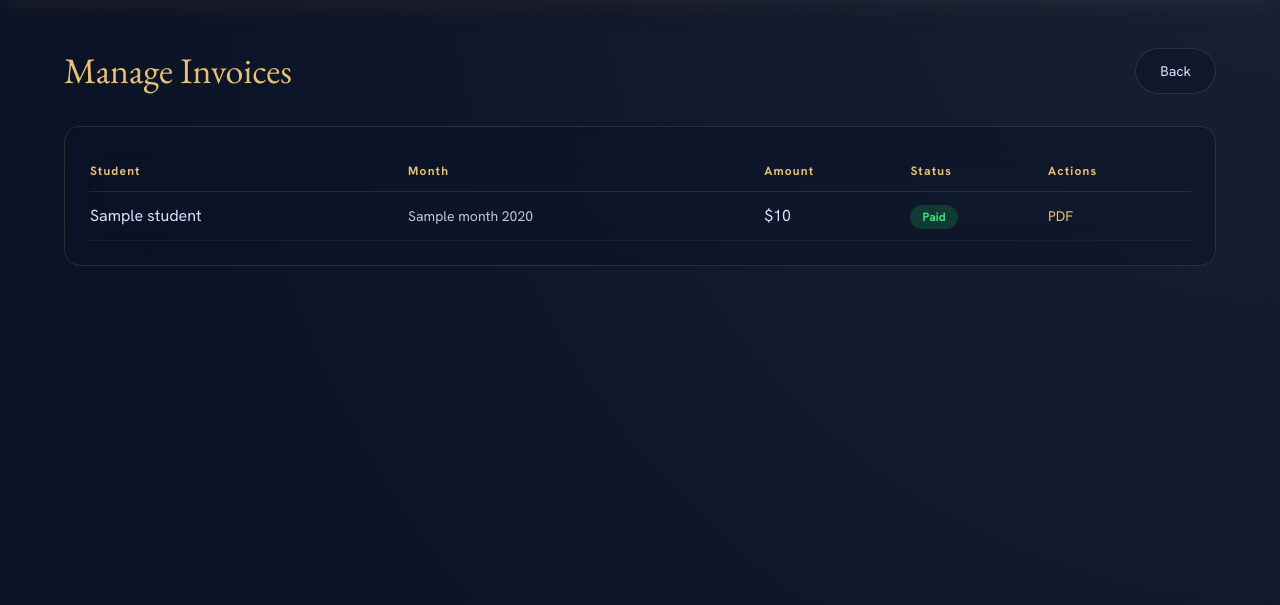
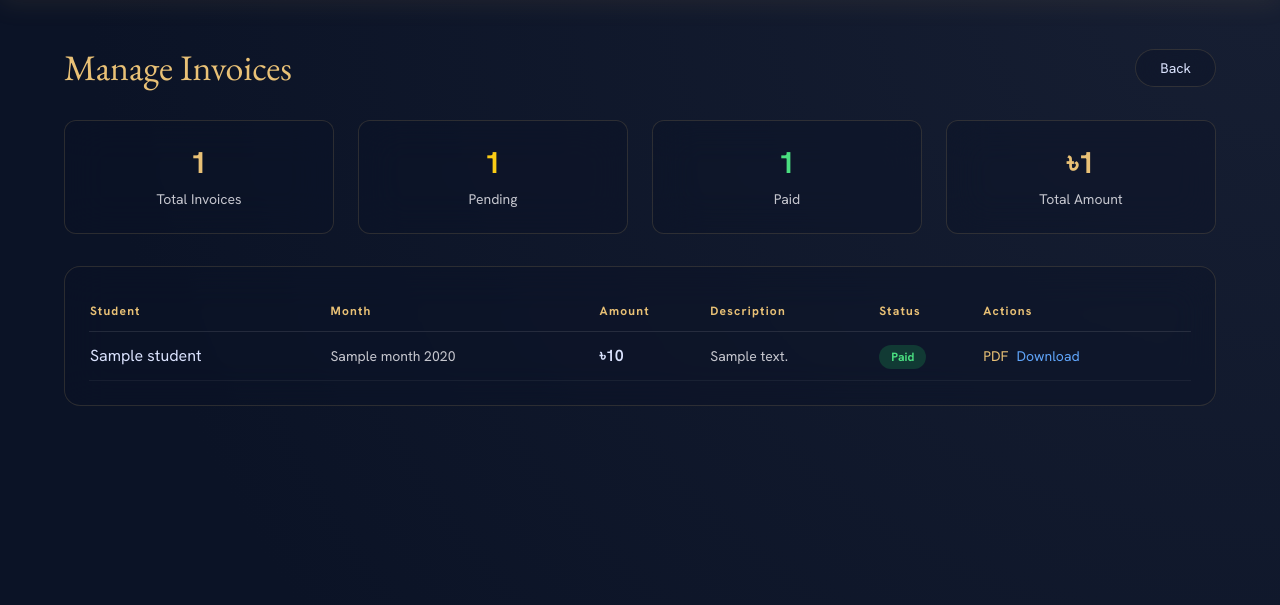
Before and after one commit to taw-ssif26/WhiteCollar, a Django app: template core/templates/core/invoice_manage.html in a window 1280 px wide. Shown: the part 80-685 px from the top of the page. Run offline with Django 5.2, Linux system fonts and the light colour scheme; the template is opened without the code that fills it: most values are stand-ins (such as "Sample title", 1, 10 or a date in 2020); some libraries are stand-ins or nearby versions.

Commit message:
Update invoice_manage.html

```diff
--- a/core/templates/core/invoice_manage.html
+++ b/core/templates/core/invoice_manage.html
@@ -6,7 +6,27 @@
 <div class="min-h-screen py-12 px-4 md:px-12 lg:px-16 max-w-7xl mx-auto">
     <div class="flex flex-col md:flex-row md:items-center md:justify-between gap-4 mb-8">
         <h1 class="font-display-lg text-3xl md:text-4xl text-secondary font-['EB_Garamond']">Manage Invoices</h1>
-        <a href="{% url 'admin_dashboard' %}" class="glass-card px-6 py-3 rounded-full text-sm hover:border-secondary transition-all">Back</a>
+        <a href="{% url 'admin_dashboard' %}" class="glass-card px-6 py-2 rounded-full text-sm hover:border-secondary transition-all">Back</a>
+    </div>
+
+    <!-- Summary Stats -->
+    <div class="grid grid-cols-1 sm:grid-cols-2 lg:grid-cols-4 gap-6 mb-8">
+        <div class="glass-card p-6 rounded-xl text-center">
+            <div class="text-3xl text-secondary font-bold">{{ invoices.count }}</div>
+            <div class="text-on-surface-variant text-sm mt-2">Total Invoices</div>
+        </div>
+        <div class="glass-card p-6 rounded-xl text-center">
+            <div class="text-3xl text-yellow-400 font-bold">{{ invoices|length }}</div>
+            <div class="text-on-surface-variant text-sm mt-2">Pending</div>
+        </div>
+        <div class="glass-card p-6 rounded-xl text-center">
+            <div class="text-3xl text-green-400 font-bold">{{ invoices|length }}</div>
+            <div class="text-on-surface-variant text-sm mt-2">Paid</div>
+        </div>
+        <div class="glass-card p-6 rounded-xl text-center">
+            <div class="text-3xl text-secondary font-bold">৳{{ total_amount|floatformat:0 }}</div>
+            <div class="text-on-surface-variant text-sm mt-2">Total Amount</div>
+        </div>
     </div>
 
     <div class="glass-card p-6 rounded-2xl overflow-x-auto">
@@ -16,6 +36,7 @@
                     <th class="text-left py-3 font-label-caps text-xs text-secondary tracking-widest">Student</th>
                     <th class="text-left py-3 font-label-caps text-xs text-secondary tracking-widest">Month</th>
                     <th class="text-left py-3 font-label-caps text-xs text-secondary tracking-widest">Amount</th>
+                    <th class="text-left py-3 font-label-caps text-xs text-secondary tracking-widest">Description</th>
                     <th class="text-left py-3 font-label-caps text-xs text-secondary tracking-widest">Status</th>
                     <th class="text-left py-3 font-label-caps text-xs text-secondary tracking-widest">Actions</th>
                 </tr>
@@ -25,7 +46,8 @@
                 <tr class="border-b border-white/5 hover:bg-white/5 transition-colors">
                     <td class="py-3 text-on-surface">{{ invoice.student.name }}</td>
                     <td class="py-3 text-on-surface-variant text-sm">{{ invoice.month }} {{ invoice.year }}</td>
-                    <td class="py-3 text-on-surface">${{ invoice.amount }}</td>
+                    <td class="py-3 text-on-surface font-semibold">৳{{ invoice.amount }}</td>
+                    <td class="py-3 text-on-surface-variant text-sm">{{ invoice.description|default:"-" }}</td>
                     <td class="py-3">
                         <span class="px-3 py-1 rounded-full text-xs font-bold
                             {% if invoice.status == 'pending' %}bg-yellow-500/20 text-yellow-400
@@ -45,12 +67,13 @@
                             {% if invoice.pdf_file %}
                             <a href="{{ invoice.pdf_file.url }}" target="_blank" class="text-secondary hover:underline text-sm">PDF</a>
                             {% endif %}
+                            <a href="{% url 'invoice_download' invoice.id %}" class="text-blue-400 hover:text-blue-500 text-sm">Download</a>
                         </div>
                     </td>
                 </tr>
                 {% empty %}
                 <tr>
-                    <td colspan="5" class="py-8 text-on-surface-variant text-center">No invoices found.</td>
+                    <td colspan="6" class="py-8 text-on-surface-variant text-center">No invoices found.</td>
                 </tr>
                 {% endfor %}
             </tbody>
```
